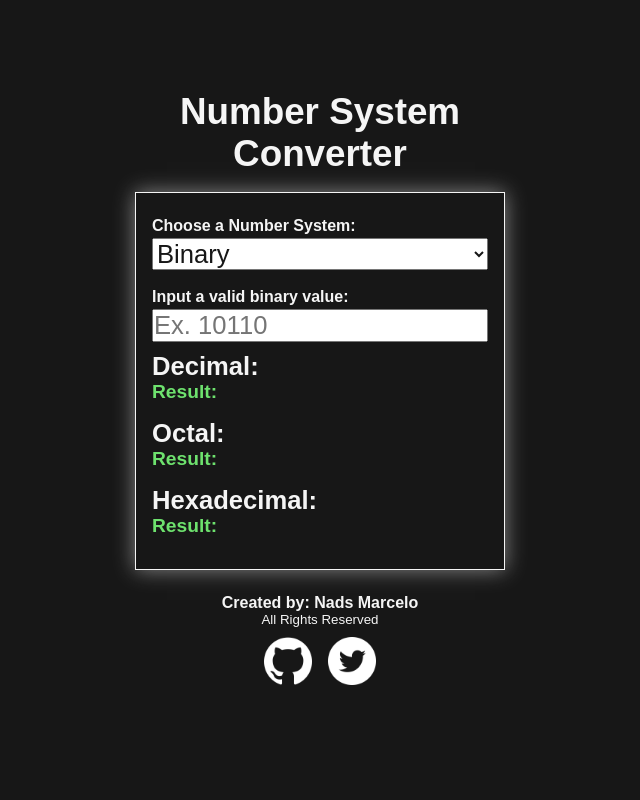
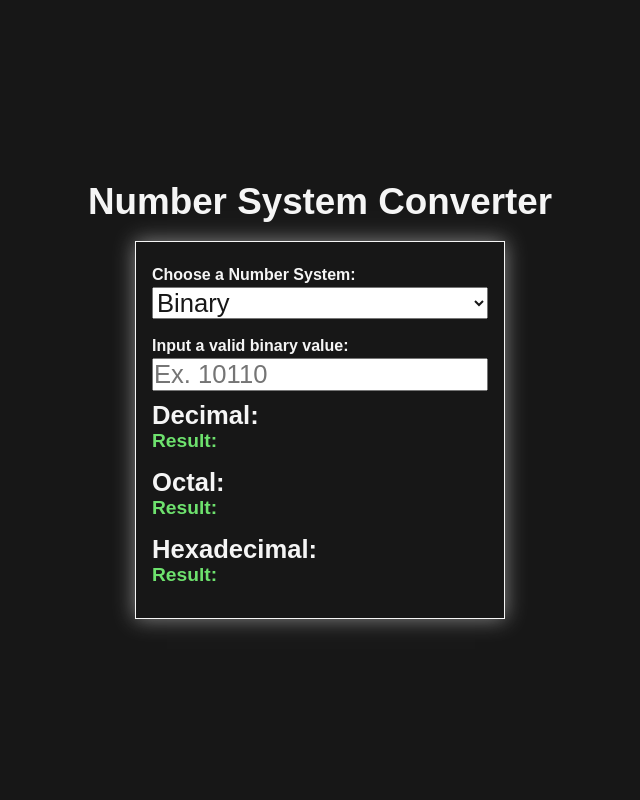
Before and after one commit to NADS-PROGRAMMER/Number-System-Converter, a React (Create React App) app: page / in a window 1280 px wide. Shown: the top 800 px of the page, without its empty margins (320-960 px from the left). Built offline with nearby package versions, Linux system fonts and the light colour scheme.

Commit message:
refactor the app.scss

```diff
--- a/src/App.js
+++ b/src/App.js
@@ -5,8 +5,10 @@ import Footer from './Components/Footer'
 function App() {
   return (
     <div className="myApp">
-      <Header />
-      <Converter />
+      <div className="converter-container">
+        <Header />
+        <Converter />
+      </div>
       <Footer />
     </div>
   );
--- a/src/CSS/app.css
+++ b/src/CSS/app.css
@@ -18,6 +18,23 @@ html {
 body {
   background: #171717;
   overflow-x: hidden;
+}
+
+.converter-container {
+  display: -webkit-box;
+  display: -ms-flexbox;
+  display: flex;
+  -webkit-box-orient: vertical;
+  -webkit-box-direction: normal;
+      -ms-flex-direction: column;
+          flex-direction: column;
+  -webkit-box-align: center;
+      -ms-flex-align: center;
+          align-items: center;
+  -webkit-box-pack: center;
+      -ms-flex-pack: center;
+          justify-content: center;
+  min-height: 100vh;
 }
 
 header {
@@ -170,9 +187,9 @@ header h1 {
   -webkit-box-align: start;
       -ms-flex-align: start;
           align-items: flex-start;
-  -webkit-box-pack: none;
-      -ms-flex-pack: none;
-          justify-content: none;
+  -webkit-box-pack: start;
+      -ms-flex-pack: start;
+          justify-content: flex-start;
   -ms-flex-wrap: wrap;
       flex-wrap: wrap;
 }
@@ -213,8 +230,10 @@ footer {
   -webkit-box-pack: none;
       -ms-flex-pack: none;
           justify-content: none;
-  margin: 1.5rem 0;
+  background: black;
   gap: 10px;
+  width: 100vw;
+  padding: 2rem;
 }
 
 footer section {
@@ -228,13 +247,18 @@ footer section {
   -webkit-box-align: center;
       -ms-flex-align: center;
           align-items: center;
-  -webkit-box-pack: none;
-      -ms-flex-pack: none;
-          justify-content: none;
+  -webkit-box-pack: center;
+      -ms-flex-pack: center;
+          justify-content: center;
 }
 
-footer section p {
+footer section * {
+  text-align: center;
+}
+
+footer section .footer-caption {
   font-weight: bold;
+  color: #ffd45e;
 }
 
 footer nav {
--- a/src/Components/Converter.js
+++ b/src/Components/Converter.js
@@ -12,6 +12,7 @@ function Converter() {
     const [prevDropdownValue, setPreviousDropdownValue] = useState('Binary')
     const [dropdownValue, setDropDownValue] = useState('Binary')
     const [textfieldValue, setTextfieldValue] = useState('');
+
 
     useEffect(() => {
 
@@ -52,6 +53,7 @@ function Converter() {
     }, [dropdownValue])
 
     return (
+
         <div className="converter">
             <Dropdown dropdownValue={dropdownValue} setDropDownValue={setDropDownValue} />
             <Textfield dropdownValue={dropdownValue} textfieldValue={textfieldValue} setTextfieldValue={setTextfieldValue}/>
--- a/src/Components/Footer.js
+++ b/src/Components/Footer.js
@@ -5,6 +5,7 @@ function Footer() {
     return (
         <footer>
             <section>
+                <p className="footer-caption">This is my 2nd React.js Project. Follow me on my #100DaysOfCode Journey</p>
                 <p>Created by: Nads Marcelo</p>
                 <small>All Rights Reserved</small>
             </section>
--- a/src/SASS/app.scss
+++ b/src/SASS/app.scss
@@ -26,6 +26,11 @@ body {
   align-items: $align-items;
   justify-content: $justify-content;
   @content;
+}
+
+.converter-container {
+  @include displayFlex(column, center, center);
+  min-height: 100vh;
 }
 
 header {
@@ -98,7 +103,7 @@ header {
       font-weight: bold;
     }
     .result-section {
-      @include displayFlex(row, flex-start, none) {
+      @include displayFlex(row, flex-start, flex-start) {
         flex-wrap: wrap;
       }
       small:nth-child(1) {
@@ -123,12 +128,18 @@ header {
 
 footer {
   @include displayFlex(column, center, none);
-  margin: 1.5rem 0;
+  background: black;
   gap: 10px;
+  width: 100vw;
+  padding: 2rem;
   section {
-    @include displayFlex(column, center, none);
-    p {
+    @include displayFlex(column, center, center);
+    * {
+      text-align: center;
+    }
+    .footer-caption {
       font-weight: bold;
+      color: rgb(255, 212, 94);
     }
   }
 
```
